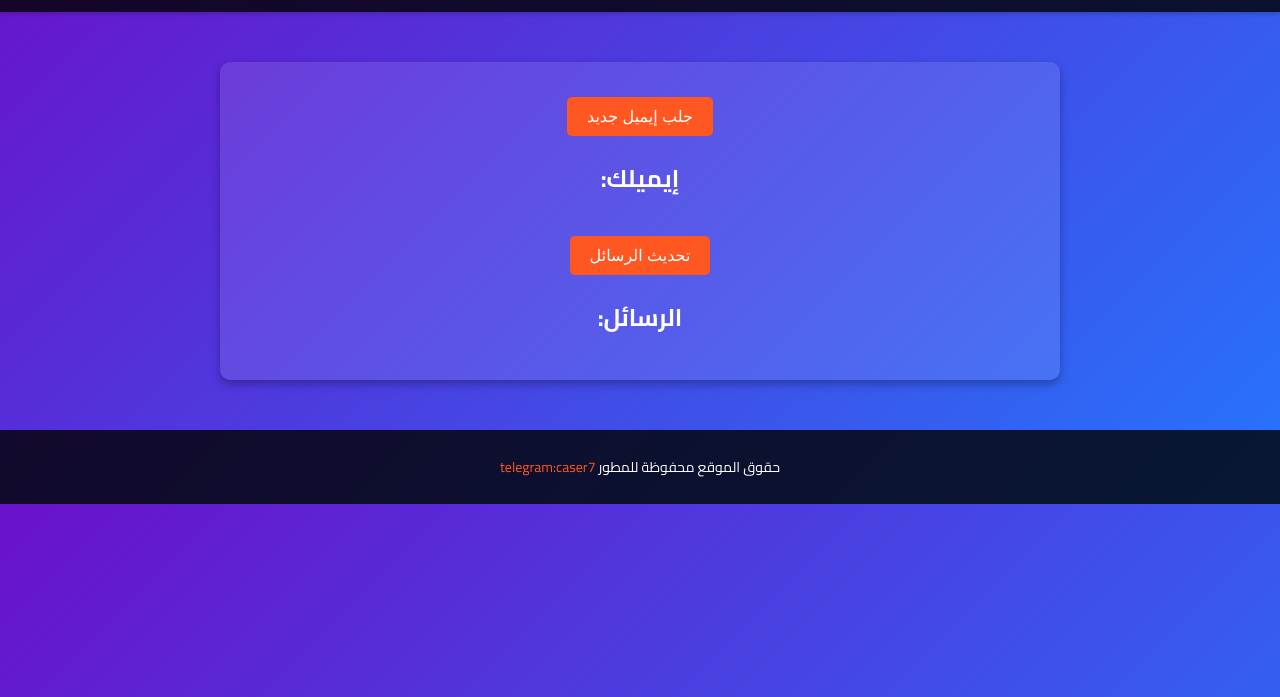
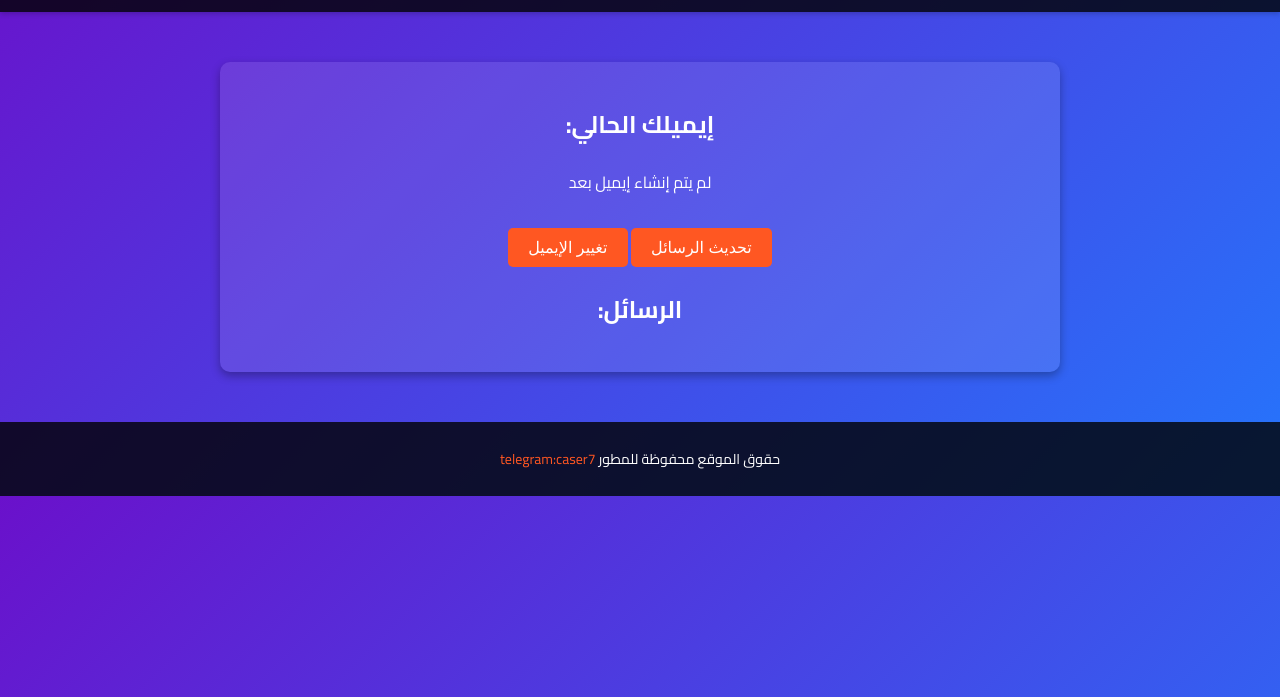
Before and after one commit to Sportsore/email, a plain HTML site: page index.html in a window 1280 px wide. Shown: the part 103-800 px from the top of the page. Drawn offline with Linux system fonts and the light colour scheme.

Commit message:
Update index.html

```diff
--- a/index.html
+++ b/index.html
@@ -17,11 +17,11 @@
   </header>
 
   <div class="container">
-    <button id="generateEmail">جلب إيميل جديد</button>
-    <div id="emailSection" class="hidden">
-      <h2>إيميلك:</h2>
-      <p id="generatedEmail"></p>
+    <div id="emailSection">
+      <h2>إيميلك الحالي:</h2>
+      <p id="generatedEmail">لم يتم إنشاء إيميل بعد</p>
       <button id="refreshMessages">تحديث الرسائل</button>
+      <button id="changeEmail">تغيير الإيميل</button>
     </div>
     <div id="messagesSection" class="hidden">
       <h2>الرسائل:</h2>
```
